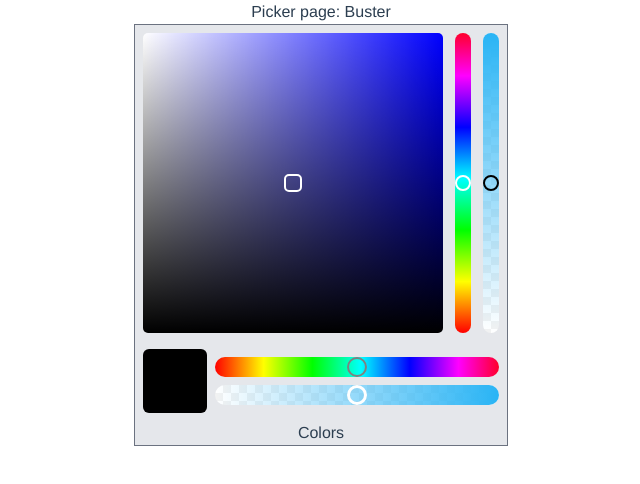
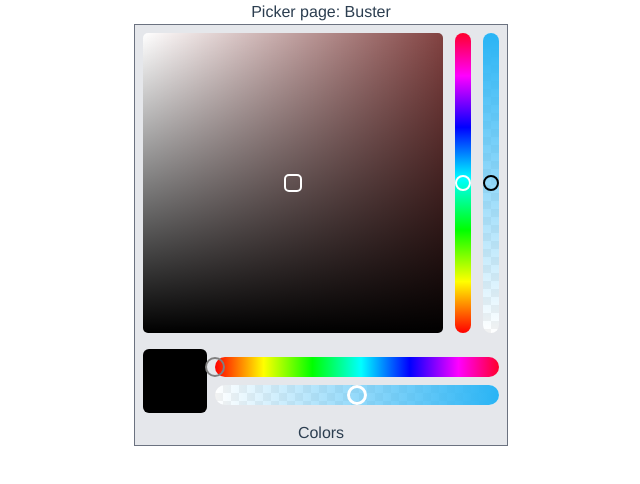
Before and after one commit to johnsilver94/vue3-components, a Vue app: page /picker in a window 1280 px wide. Shown: the top 484 px of the page, without its empty margins (319-959 px from the left). Built offline with nearby package versions, Linux system fonts and the light colour scheme.

Commit message:
prepare for restructure

```diff
--- a/package.json
+++ b/package.json
@@ -23,7 +23,9 @@
 		"*": "prettier -w -u"
 	},
 	"dependencies": {
+		"@types/tinycolor2": "^1.4.3",
 		"lodash": "^4.17.21",
+		"tinycolor2": "^1.4.2",
 		"vue": "^3.2.16",
 		"vue-router": "4",
 		"vuex": "^4.0.2"
--- a/src/components/ColorPicker.vue
+++ b/src/components/ColorPicker.vue
@@ -16,10 +16,11 @@
 					},
 					areaClass: 'picker-gradient',
 					areaStyle: {
-						backgroundColor: 'blue',
+						backgroundColor: pickerColor,
 					},
 				}"
 				:axis="Axis.XY"
+				@update:values="pickerUpdateHandler($event)"
 			/>
 			<XYSlider
 				class="h-auto w-4"
@@ -62,11 +63,12 @@
 					class="w-auto h-5 my-2"
 					:slider="{
 						size: 20,
-						position: { x: 0.5 },
+						position: { x: h },
 						mode: SliderMode.INSIDE,
 						areaClass: 'hue-area',
 					}"
 					:axis="Axis.X"
+					@update:values="hueUpdateHandler($event)"
 				/>
 				<div class="w-auto h-5 my-2 opacity-area bg-white">
 					<XYSlider
@@ -84,6 +86,7 @@
 							},
 						}"
 						:axis="Axis.X"
+						@update:values="alphaUpdateHandler($event)"
 					/>
 				</div>
 			</div>
@@ -92,30 +95,85 @@
 	</div>
 </template>
 <script lang="ts">
-import { defineComponent } from '@vue/runtime-core'
+import tinycolor, { ColorFormats } from 'tinycolor2'
+import { defineComponent, onMounted, reactive } from '@vue/runtime-core'
 import XYSlider from '@components/XYSlider.vue'
+import { Axis, SliderMode } from '@/types/slider'
+import type { XYCoordinates } from '@/types/slider'
+import { computed, toRefs } from 'vue'
 
 export default defineComponent({
 	name: 'ColorPicker',
 	components: {
 		XYSlider,
 	},
-	// props: {},
+	props: {
+		color: {
+			type: String,
+			// default: 'rgb(172 213 73 / 55%);',
+			// default: 'rgba(124, 51, 52, 0.62)',
+			// default: 'rgba(130, 65, 65, 0.82)',
+			// default: 'rgba(130, 65, 80, 1)',
+			default: 'rgba(65, 118, 130, 1)',
+		},
+	},
 	emits: [],
-	setup() {
-		enum Axis {
-			X = 'x',
-			Y = 'y',
-			XY = 'xy',
+	setup(props) {
+		const decomposedColor = reactive<ColorFormats.HSVA>({
+			h: 0,
+			s: 0,
+			v: 0,
+			a: 0,
+		})
+
+		onMounted(() => {
+			console.log(props.color)
+			decomposedColor.h = tinycolor(props.color).toHsv().h / 360
+			decomposedColor.s = tinycolor(props.color).toHsv().s
+			decomposedColor.v = tinycolor(props.color).toHsv().v
+			decomposedColor.a = tinycolor(props.color).toHsv().a
+
+			console.log(decomposedColor)
+		})
+
+		const hueColor = computed((): string => {
+			return tinycolor({ h: decomposedColor.h, s: decomposedColor.s, v: decomposedColor.v, a: 1 }).toHslString()
+		})
+
+		const pickerColor = computed((): string => {
+			return tinycolor({ h: decomposedColor.h, s: decomposedColor.s, v: decomposedColor.v, a: 1 }).toRgbString()
+		})
+
+		const alphaColor = computed((): string => {
+			return ''
+		})
+
+		const previewColor = computed((): string => {
+			return ''
+		})
+
+		const hueUpdateHandler = (value: XYCoordinates): void => {
+			decomposedColor.h = value.x
 		}
 
-		enum SliderMode {
-			INSIDE = 'i',
-			OUTSIDE = 'o',
-			SEMI = 's',
+		const alphaUpdateHandler = (value: XYCoordinates): void => {
+			decomposedColor.a = value.x
 		}
 
-		return { Axis, SliderMode }
+		const pickerUpdateHandler = (value: XYCoordinates): void => {
+			decomposedColor.s = value.x
+			decomposedColor.v = value.y
+		}
+
+		return {
+			Axis,
+			SliderMode,
+			...toRefs(decomposedColor),
+			hueUpdateHandler,
+			alphaUpdateHandler,
+			pickerUpdateHandler,
+			pickerColor,
+		}
 	},
 })
 </script>
--- a/src/components/XYSlider.vue
+++ b/src/components/XYSlider.vue
@@ -1,10 +1,5 @@
 <template>
 	<div ref="areaRef" :class="['area bg-white', slider.areaClass]" :style="[slider.areaStyle]" @click.self="mouseClick">
-		<!-- <div class="area2" :style="[slider.areaStyle]"> -->
-		<!-- <div
-			class="slider"
-			tabindex="0"
-			role="slider"/> -->
 		<div
 			:class="['slider', slider.class]"
 			:style="[
@@ -18,49 +13,14 @@
 			]"
 			@mousedown="mouseDown"
 		/>
-		<!-- </div> -->
 	</div>
 </template>
 <script lang="ts">
 import { defineComponent, onMounted, PropType, ref, Ref, reactive } from '@vue/runtime-core'
 import { clamp } from 'lodash'
 import { computed, ComputedRef, CSSProperties, toRefs } from 'vue'
-
-type XYCoordinates =
-	| {
-			x: number
-			y: number
-	  }
-	| {
-			x?: number
-			y: number
-	  }
-	| {
-			x: number
-			y?: number
-	  }
-
-enum Axis {
-	X = 'x',
-	Y = 'y',
-	XY = 'xy',
-}
-
-enum SliderMode {
-	INSIDE = 'i',
-	OUTSIDE = 'o',
-	SEMI = 's',
-}
-
-type Slider = {
-	size: number
-	position: XYCoordinates
-	mode?: SliderMode
-	style?: CSSProperties
-	class?: string
-	areaStyle?: CSSProperties
-	areaClass?: string
-}
+import type { XYCoordinates, Slider } from '@/types/slider'
+import { Axis, SliderMode } from '@/types/slider'
 
 type Res = {
 	areaRef: Ref<HTMLDivElement>
@@ -100,6 +60,7 @@ export default defineComponent({
 			min: 0,
 			max: 0,
 		})
+		let moveRange: { min: number; max: number; total: number } = { min: 0, max: 100, total: 100 }
 		let areaSize: DOMRect = null
 		const areaRef = ref<HTMLDivElement>()
 
@@ -118,16 +79,19 @@ export default defineComponent({
 				case SliderMode.INSIDE:
 					baseSliderPosition.min = 0
 					baseSliderPosition.max = size
+					moveRange = { min: 0, max: width - size, total: props.axis === Axis.Y ? height - size : width - size }
 					// console.log('SliderMode.INSIDE', baseSliderPosition)
 					break
 				case SliderMode.OUTSIDE:
 					// console.log('SliderMode.OUTSIDE', baseSliderPosition)
 					baseSliderPosition.min = size
 					baseSliderPosition.max = 0
+					moveRange = { min: 0 - size, max: width, total: props.axis === Axis.Y ? height + size : width + size }
 					break
 				default:
 					baseSliderPosition.min = size / 2
 					baseSliderPosition.max = size / 2
+					moveRange = { min: 0 - size / 2, max: width - size / 2, total: props.axis === Axis.Y ? height : width }
 				// console.log('SliderMode.SEMI', baseSliderPosition)
 			}
 
@@ -183,18 +147,21 @@ export default defineComponent({
 		const mouseMoveX = (e: MouseEvent) => {
 			// console.log('mouseMoveX')
 			const { clientX } = e
-			const { x, width } = areaSize
+			const { x } = areaSize
 			const {
 				slider: { size },
 			} = props
 
+			// get center of slider
 			const dx = clientX - x - size / 2
 
-			coordinates.x = clamp(dx, 0 - baseSliderPosition.min, width - baseSliderPosition.max)
+			console.log(`clientX: ${clientX}; x: ${x}`, e, areaSize)
 
-			// console.log(`x:${coordinates.x};y:${coordinates.y}`)
+			coordinates.x = clamp(dx, moveRange.min, moveRange.max)
 
-			emit('update:values', { x: (coordinates.x + size) / width, y: coordinates.y })
+			console.log(`x:${coordinates.x};y:${coordinates.y}`, coordinates.x + moveRange.min)
+
+			emit('update:values', { x: (coordinates.x - moveRange.min) / moveRange.total, y: coordinates.y })
 		}
 
 		const mouseMoveY = (e: MouseEvent): void => {
@@ -207,10 +174,12 @@ export default defineComponent({
 
 			const dy = height - (clientY - y + size / 2)
 
-			coordinates.y = clamp(dy, 0 - baseSliderPosition.min, height - baseSliderPosition.max)
+			console.log(`clientY: ${clientY}; y: ${y}`, e, areaSize)
 
-			// console.log(`x:${coordinates.x};y:${coordinates.y}`)
-			emit('update:values', { ...coordinates })
+			coordinates.y = clamp(dy, moveRange.min, height - baseSliderPosition.max)
+
+			console.log(`x:${coordinates.x};y:${coordinates.y}`, moveRange)
+			emit('update:values', { x: coordinates.x, y: (coordinates.y - moveRange.min) / moveRange.total })
 		}
 
 		const mouseMoveXY = (e: MouseEvent): void => {
@@ -244,7 +213,7 @@ export default defineComponent({
 
 			switch (props.axis) {
 				case Axis.X:
-					coordinates.x = clamp(dx, 0 - size / 2, width - size / 2)
+					coordinates.x = clamp(dx, moveRange.min, moveRange.max)
 					break
 				case Axis.Y:
 					coordinates.y = clamp(dy, 0 - size / 2, height - size / 2)
@@ -255,7 +224,10 @@ export default defineComponent({
 			}
 			//console.log(`x:${coordinates.x};y:${coordinates.y}`)
 
-			emit('update:values', { ...coordinates })
+			emit('update:values', {
+				x: (coordinates.x - moveRange.min) / moveRange.total,
+				y: (coordinates.y - moveRange.min) / moveRange.total,
+			})
 		}
 
 		const sliderComputed = computed((): CSSProperties => {
--- /dev/null
+++ b/src/types/slider.ts
@@ -0,0 +1,40 @@
+import { CSSProperties } from 'vue'
+
+type XYCoordinates =
+	| {
+			x: number
+			y: number
+	  }
+	| {
+			x?: number
+			y: number
+	  }
+	| {
+			x: number
+			y?: number
+	  }
+
+enum Axis {
+	X = 'x',
+	Y = 'y',
+	XY = 'xy',
+}
+
+enum SliderMode {
+	INSIDE = 'i',
+	OUTSIDE = 'o',
+	SEMI = 's',
+}
+
+type Slider = {
+	size: number
+	position: XYCoordinates
+	mode?: SliderMode
+	style?: CSSProperties
+	class?: string
+	areaStyle?: CSSProperties
+	areaClass?: string
+}
+
+export type { XYCoordinates, Slider }
+export { Axis, SliderMode }
--- a/src/views/Sliders.vue
+++ b/src/views/Sliders.vue
@@ -27,6 +27,7 @@
 						class: 'slider-ex',
 					}"
 					:axis="Axis.X"
+					@update:values="changeHandler($event)"
 				/>
 			</div>
 			<div class="inline-flex flex-col items-center">
@@ -40,6 +41,7 @@
 						class: 'slider-ex',
 					}"
 					:axis="Axis.X"
+					@update:values="changeHandler($event)"
 				/>
 			</div>
 			<div class="inline-flex flex-col items-center">
@@ -53,6 +55,7 @@
 						class: 'slider-ex',
 					}"
 					:axis="Axis.Y"
+					@update:values="changeHandler($event)"
 				/>
 			</div>
 			<div class="inline-flex flex-col items-center">
@@ -66,6 +69,7 @@
 						class: 'slider-ex',
 					}"
 					:axis="Axis.Y"
+					@update:values="changeHandler($event)"
 				/>
 			</div>
 			<div class="inline-flex flex-col items-center">
@@ -79,6 +83,7 @@
 						class: 'slider-ex',
 					}"
 					:axis="Axis.Y"
+					@update:values="changeHandler($event)"
 				/>
 			</div>
 			<div class="inline-flex flex-col items-center">
@@ -92,6 +97,7 @@
 						class: 'picker',
 					}"
 					:axis="Axis.XY"
+					@update:values="changeHandler($event)"
 				/>
 			</div>
 			<div class="inline-flex flex-col items-center">
@@ -105,6 +111,7 @@
 						class: 'picker',
 					}"
 					:axis="Axis.XY"
+					@update:values="changeHandler($event)"
 				/>
 			</div>
 			<div class="inline-flex flex-col items-center">
@@ -118,6 +125,7 @@
 						class: 'picker',
 					}"
 					:axis="Axis.XY"
+					@update:values="changeHandler($event)"
 				/>
 			</div>
 		</div>
```
Also changed, not shown: 1 other file (tests, documents, lock files or other folders).
